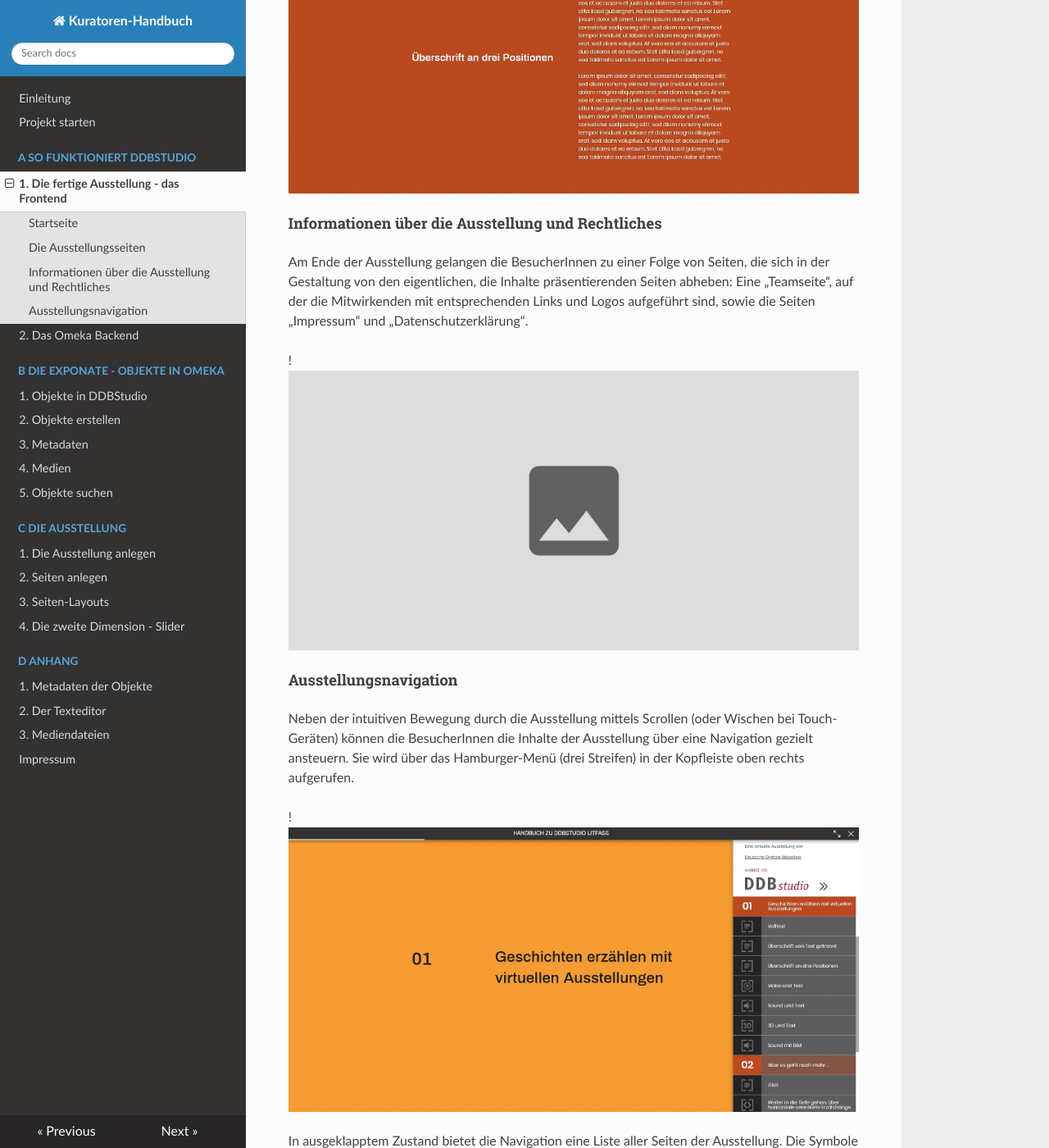
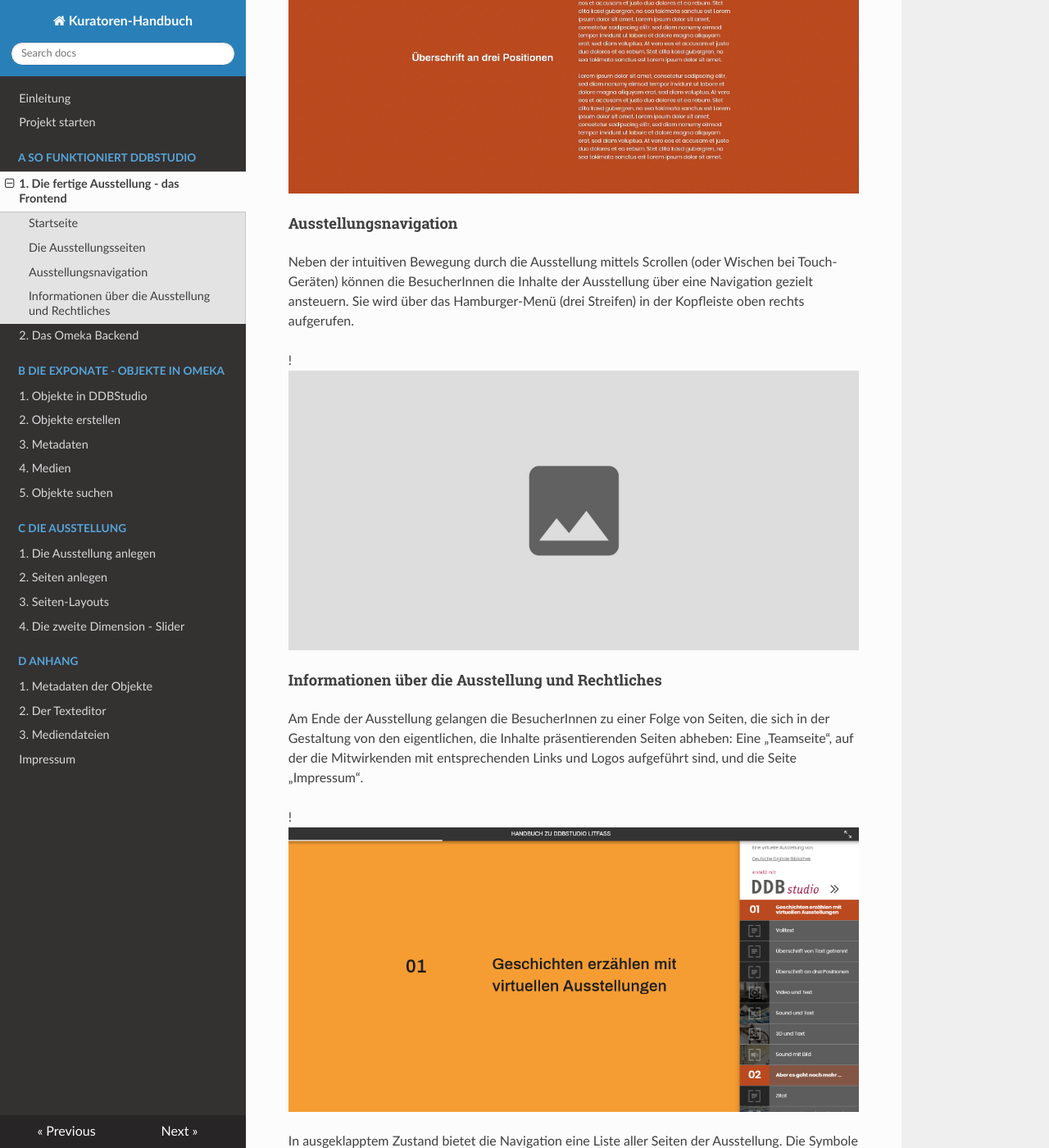
Before and after one commit to Deutsche-Digitale-Bibliothek/ddb-virtualexhibitions-docs-litfass, an MkDocs documentation site: the page built from docs/frontend.md, in a window 1280 px wide and 1400 px high, scrolled down 1559 px. Shown: the whole window at 82% size. Built offline with MkDocs 1.6.1, drawn with Linux system fonts in a browser that asks for light colours; some of the changed text lies outside the part shown.

Commit message:
text edits frontend.md, new Screenshot A-1-5 with navi thumbnails

```diff
--- a/docs/frontend.md
+++ b/docs/frontend.md
@@ -6,34 +6,34 @@ Bevor wir Ihnen die Bedienung der Redaktionsoberfläche erläutern, mit der Sie
 
 Die Ausstellung beginnt mit einer Startseite, die Titel, Untertitel und die beteiligte(n) Institution(en) präsentiert.
 
-!![Abb. A.1-1 - Startseite der Ausstellung][A-1_1]
+!![Abb. A.1-1 – Startseite der Ausstellung][A-1_1]
 
 #### Die Ausstellungsseiten
 
-Durch Scrollen oder einen Klick auf das Pfeilsymbol gelangt man auf die weiteren Seiten der Ausstellung. Das Ausstellungstool ist so programmiert, dass die Seiten ‚einrasten‘, also bildschirmfüllend dargestellt werden.
+Durch Scrollen oder einen Klick auf das Pfeilsymbol gelangt man auf die weiteren Seiten der Ausstellung. Das Ausstellungs-Tool ist so programmiert, dass die Seiten ‚einrasten‘, also bildschirmfüllend dargestellt werden.
 
-!![Abb. A.1-2 - eine Seite der Ausstellung (hier: Text mit Bild)][A-1_2]
+!![Abb. A.1-2 – eine Seite der Ausstellung (hier: Text und Objekt)][A-1_2]
 
 Das hier gezeigte Layout-Schema „Text und Objekt“ ist sicherlich in vielen Kontexten einsetzbar, DDBstudio bietet Ihnen aber eine ganze Palette weiterer Möglichkeiten, Medien (Bilder, Videos, Audio-Aufnahmen, 3D-Objekte) mit und ohne begleitende Texte zu präsentieren und die Folge der Objekte durch Zwischentexte zu gliedern. Sie werden in Abschnitt [$QV] ausführlich vorgestellt.
 
-!![Abb. A.1-3 - ein Zwischentext mit seitlicher Überschrift][A-1_3]
-
-#### Informationen über die Ausstellung und Rechtliches
-
-Am Ende der Ausstellung gelangen die BesucherInnen zu einer Folge von Seiten, die sich in der Gestaltung von den eigentlichen, die Inhalte präsentierenden Seiten abheben: Eine „Teamseite“, auf der die Mitwirkenden mit entsprechenden Links und Logos aufgeführt sind, sowie die Seiten „Impressum“ und „Datenschutzerklärung“.
-
-!![Abb. A.1-4 - die „Teamseite“ der Musterausstellung][A-1_4]
+!![Abb. A.1-3 – ein Zwischentext mit seitlicher Überschrift][A-1_3]
 
 #### Ausstellungsnavigation
 
 Neben der intuitiven Bewegung durch die Ausstellung mittels Scrollen (oder Wischen bei Touch-Geräten) können die BesucherInnen die Inhalte der Ausstellung über eine Navigation gezielt ansteuern. Sie wird über das Hamburger-Menü (drei Streifen) in der Kopfleiste oben rechts aufgerufen.
 
-!![Abb. A.1-5 - ausgeklappte Ausstellungsnavigation][A-1_5]
+!![Abb. A.1-4 – ausgeklappte Ausstellungsnavigation][A-1_4]
+
+#### Informationen über die Ausstellung und Rechtliches
+
+Am Ende der Ausstellung gelangen die BesucherInnen zu einer Folge von Seiten, die sich in der Gestaltung von den eigentlichen, die Inhalte präsentierenden Seiten abheben: Eine „Teamseite“, auf der die Mitwirkenden mit entsprechenden Links und Logos aufgeführt sind, und die Seite „Impressum“.
+
+!![Abb. A.1-5 – die „Teamseite“ der Musterausstellung][A-1_5]
 
 In ausgeklapptem Zustand bietet die Navigation eine Liste aller Seiten der Ausstellung. Die Symbole links geben Auskunft über den Charakter der auf der betreffenden Seite eingebundenen Medien, daneben erscheint der Seitentitel. Durch Zwischentitel-Seiten können Sie bei längeren Ausstellungen die Abfolge in Sektionen unterteilen.
 
-[A-1_1]: img/A-1_1.jpg "Abb. A.1-1 - Alt-Text „in Anführungszeichen“"
-[A-1_2]: img/A-1_2.jpg "Abb. A.1-2 - eine Seite der Ausstellung (hier: Text mit Bild)"
-[A-1_3]: img/A-1_3.jpg "Abb. A.1-3 - ein Zwischentext mit seitlicher Überschrift"
-[A-1_4]: img/A-1_4.jpg "Abb. A.1-4 - die „Teamseite“ der Musterausstellung"
-[A-1_5]: img/A-1_5.jpg "Abb. A.1-5 - ausgeklappte Ausstellungsnavigation"
+[A-1_1]: img/A-1_1.jpg "Abb. A.1-1 – Alt-Text „in Anführungszeichen“"
+[A-1_2]: img/A-1_2.jpg "Abb. A.1-2 – eine Seite der Ausstellung (hier: Text mit Objekt)"
+[A-1_3]: img/A-1_3.jpg "Abb. A.1-3 – ein Zwischentext mit seitlicher Überschrift"
+[A-1_4]: img/A-1_4.jpg "Abb. A.1-5 – ausgeklappte Ausstellungsnavigation"
+[A-1_5]: img/A-1_5.jpg "Abb. A.1-4 – die „Teamseite“ der Musterausstellung"
```
Also changed, not shown: docs/img/A-1_5.jpg.
